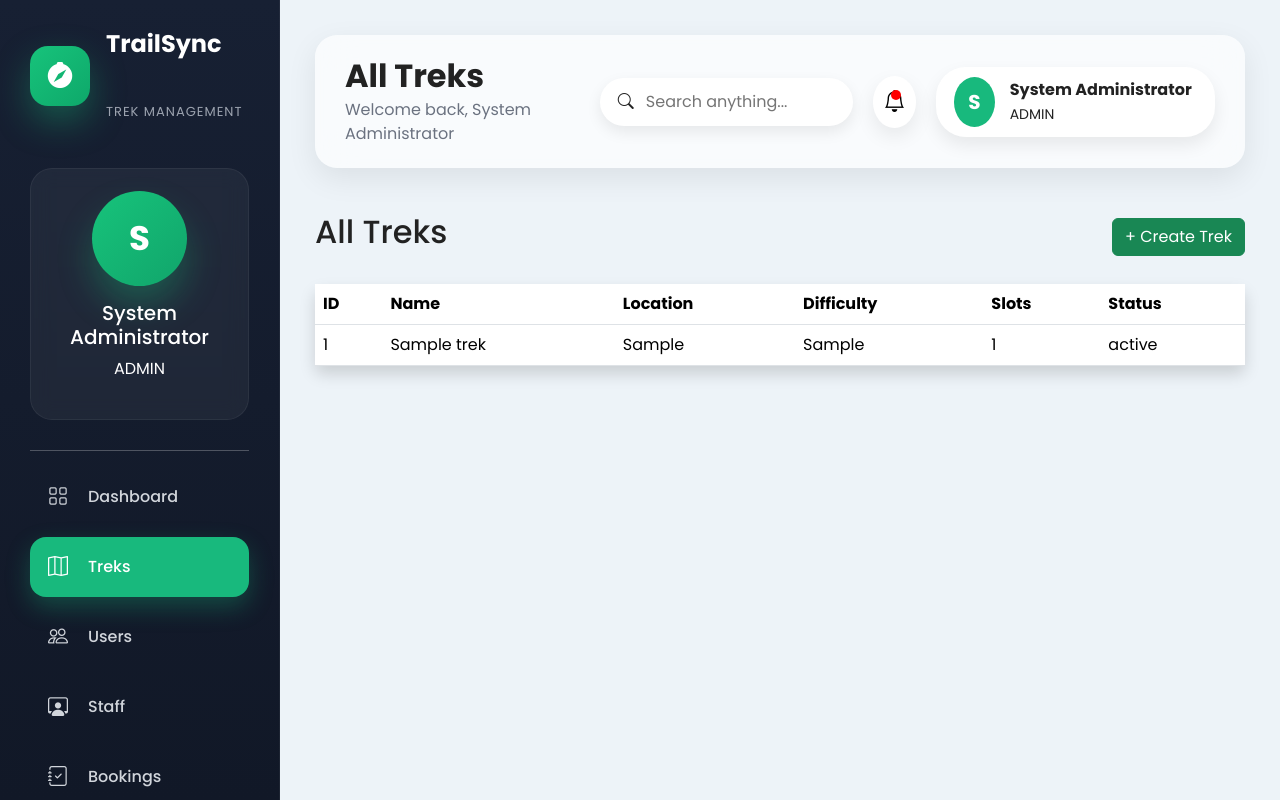
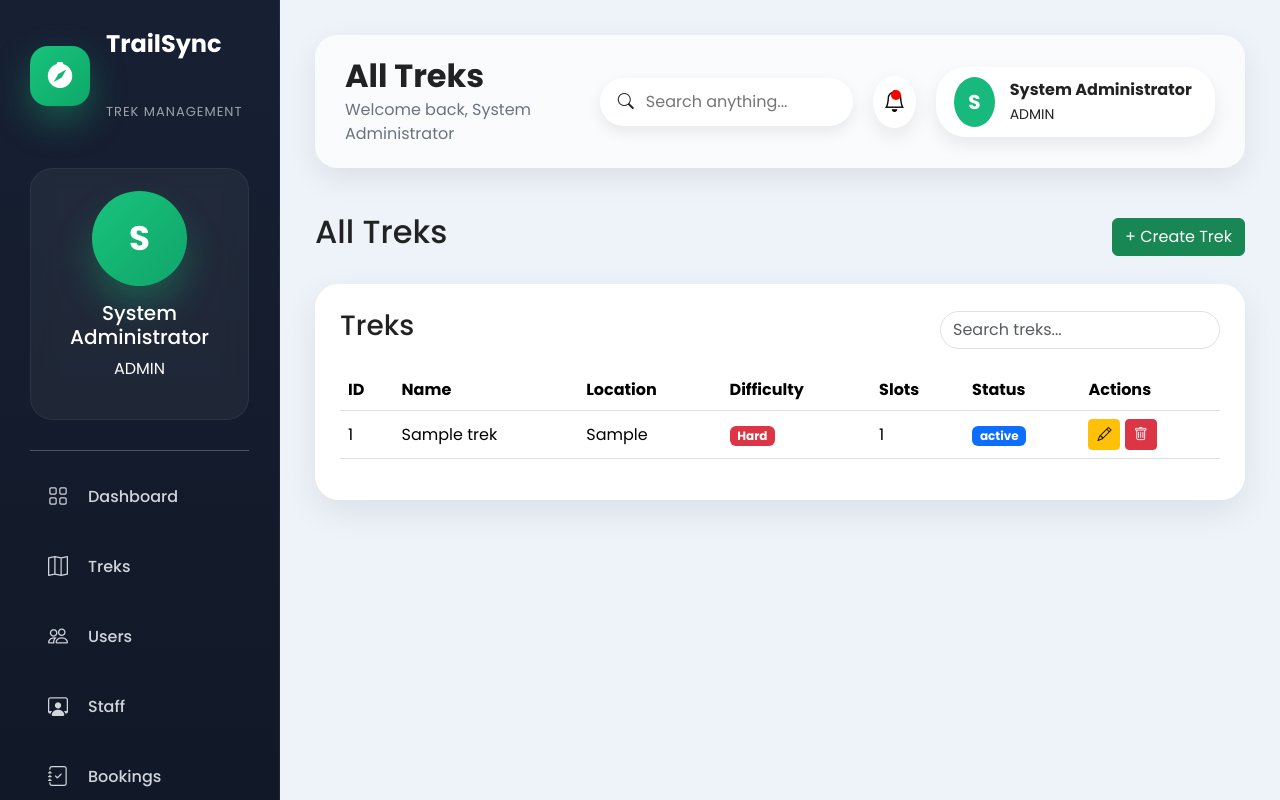
Before and after one commit to Sheetal-cell/TrailSync, a Flask app: page /admin/treks in a window 1280 px wide. Run offline with Flask 3, Linux system fonts and the light colour scheme; a user stored in the database is signed in; tables that the repository leaves empty hold one stand-in row (values such as "Sample post").

Commit message:
improved trek creation by adding edit and delete labels

```diff
--- a/app/admin/routes.py
+++ b/app/admin/routes.py
@@ -110,3 +110,50 @@ def all_treks():
         "admin/all_treks.html",
         treks=treks
     )
+
+@admin_bp.route("/treks/edit/<int:trek_id>", methods=["GET", "POST"])
+@login_required
+def edit_trek(trek_id):
+
+    trek = Trek.query.get_or_404(trek_id)
+
+    form = TrekForm(obj=trek)
+
+    if form.validate_on_submit():
+
+        form.populate_obj(trek)
+
+        db.session.commit()
+
+        flash(
+            "Trek updated successfully.",
+            "success"
+        )
+
+        return redirect(
+            url_for("admin.all_treks")
+        )
+
+    return render_template(
+        "admin/create_trek.html",
+        form=form
+    )
+
+@admin_bp.route("/treks/delete/<int:trek_id>")
+@login_required
+def delete_trek(trek_id):
+
+    trek = Trek.query.get_or_404(trek_id)
+
+    db.session.delete(trek)
+
+    db.session.commit()
+
+    flash(
+        "Trek deleted successfully.",
+        "success"
+    )
+
+    return redirect(
+        url_for("admin.all_treks")
+    )
--- a/app/static/css/dashboard.css
+++ b/app/static/css/dashboard.css
@@ -648,3 +648,45 @@ background:#edf3f8;
 min-height:100vh;
 
 }
+
+/*
+   TABLE
+ */
+
+.table-card{
+
+background:white;
+border-radius:24px;
+padding:25px;
+box-shadow:0 12px 35px rgba(0,0,0,.08);
+
+}
+
+.table-header{
+
+display:flex;
+
+justify-content:space-between;
+align-items:center;
+margin-bottom:20px;
+
+}
+
+.search-input{
+
+width:280px;
+border-radius:30px;
+
+}
+
+.table tbody tr{
+transition:.3s;
+
+}
+
+.table tbody tr:hover{
+
+background:#f8fbfd;
+transform:scale(1.01);
+
+}
--- a/app/templates/admin/all_treks.html
+++ b/app/templates/admin/all_treks.html
@@ -15,7 +15,7 @@ All Treks
     Dashboard
 </a>
 
-<a class="active-menu" href="{{ url_for('admin.all_treks') }}">
+<a href="{{ url_for('admin.all_treks') }}">
     <i class="bi bi-map"></i>
     Treks
 </a>
@@ -48,28 +48,117 @@ All Treks
     </a>
 </div>
 
-<table class="table table-hover bg-white shadow rounded">
+<div class="table-card">
+
+    <div class="table-header">
+
+        <h3>Treks</h3>
+
+        <input
+            class="form-control search-input"
+            placeholder="Search treks...">
+
+    </div>
+
+    <table class="table align-middle">
+
         <thead>
+
             <tr>
+
                 <th>ID</th>
+
                 <th>Name</th>
+
                 <th>Location</th>
+
                 <th>Difficulty</th>
+
                 <th>Slots</th>
+
                 <th>Status</th>
+
+                <th>Actions</th>
+
             </tr>
+
         </thead>
+
         <tbody>
+
         {% for trek in treks %}
+
         <tr>
+
             <td>{{ trek.id }}</td>
+
             <td>{{ trek.trek_name }}</td>
+
             <td>{{ trek.location }}</td>
-<td>{{ trek.difficulty }}</td>
+
+            <td>
+
+                {% if trek.difficulty=="Easy" %}
+
+                    <span class="badge bg-success">
+                        Easy
+                    </span>
+
+                {% elif trek.difficulty=="Moderate" %}
+
+                    <span class="badge bg-warning text-dark">
+                        Moderate
+                    </span>
+
+                {% else %}
+
+                    <span class="badge bg-danger">
+                        Hard
+                    </span>
+
+                {% endif %}
+
+            </td>
+
             <td>{{ trek.available_slots }}</td>
-<td>{{ trek.status }}</td>
+
+            <td>
+
+                <span class="badge bg-primary">
+
+                    {{ trek.status }}
+
+                </span>
+
+            </td>
+
+            <td>
+
+                <a
+                    href="{{ url_for('admin.edit_trek', trek_id=trek.id) }}"
+                    class="btn btn-sm btn-warning">
+
+                    <i class="bi bi-pencil"></i>
+
+                </a>
+
+                <a
+                    href="{{ url_for('admin.delete_trek', trek_id=trek.id) }}"
+                    class="btn btn-sm btn-danger">
+
+                    <i class="bi bi-trash"></i>
+
+                </a>
+
+            </td>
+
         </tr>
+
         {% endfor %}
+
         </tbody>
+
     </table>
+
+</div>
 {% endblock %}
```
Lines whose indentation alone changed are shown as unchanged.
